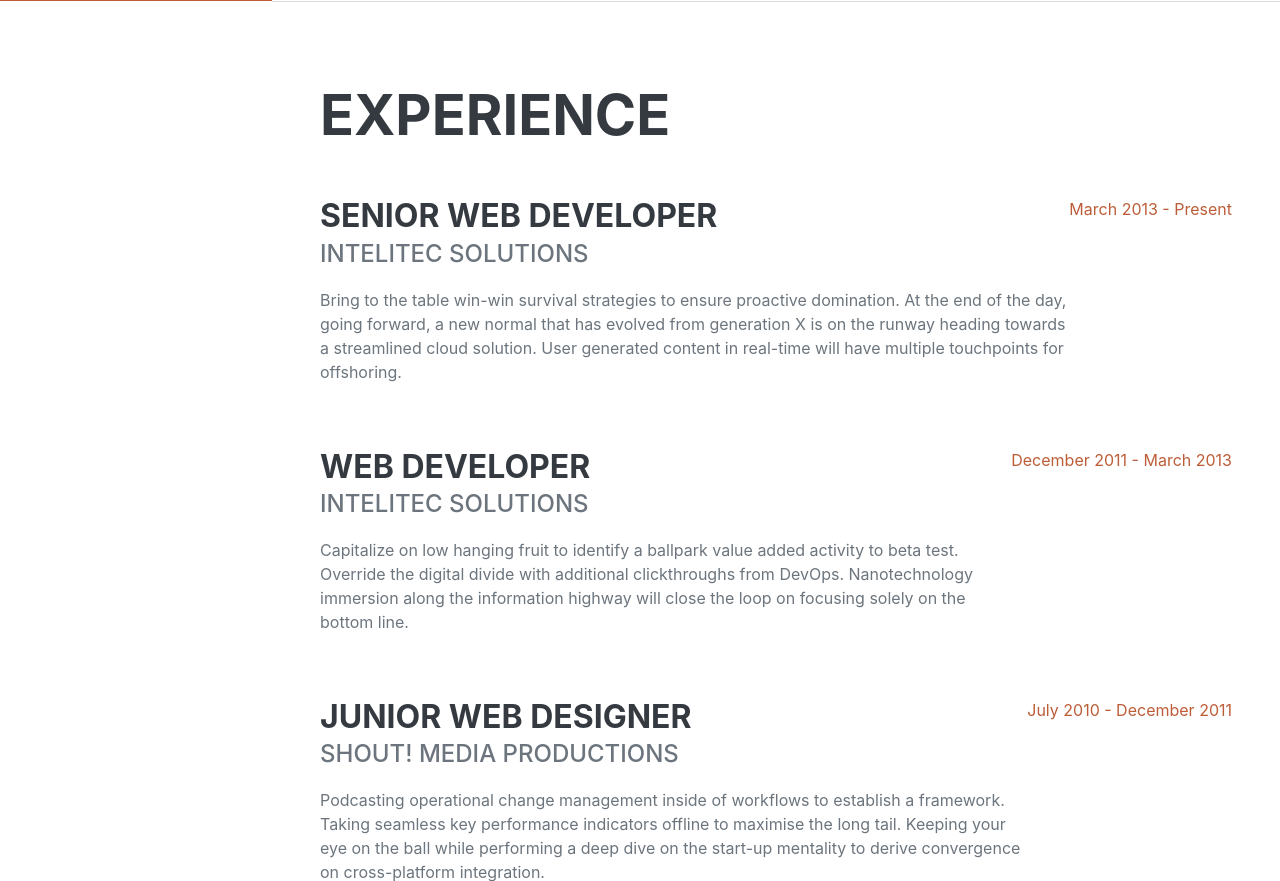
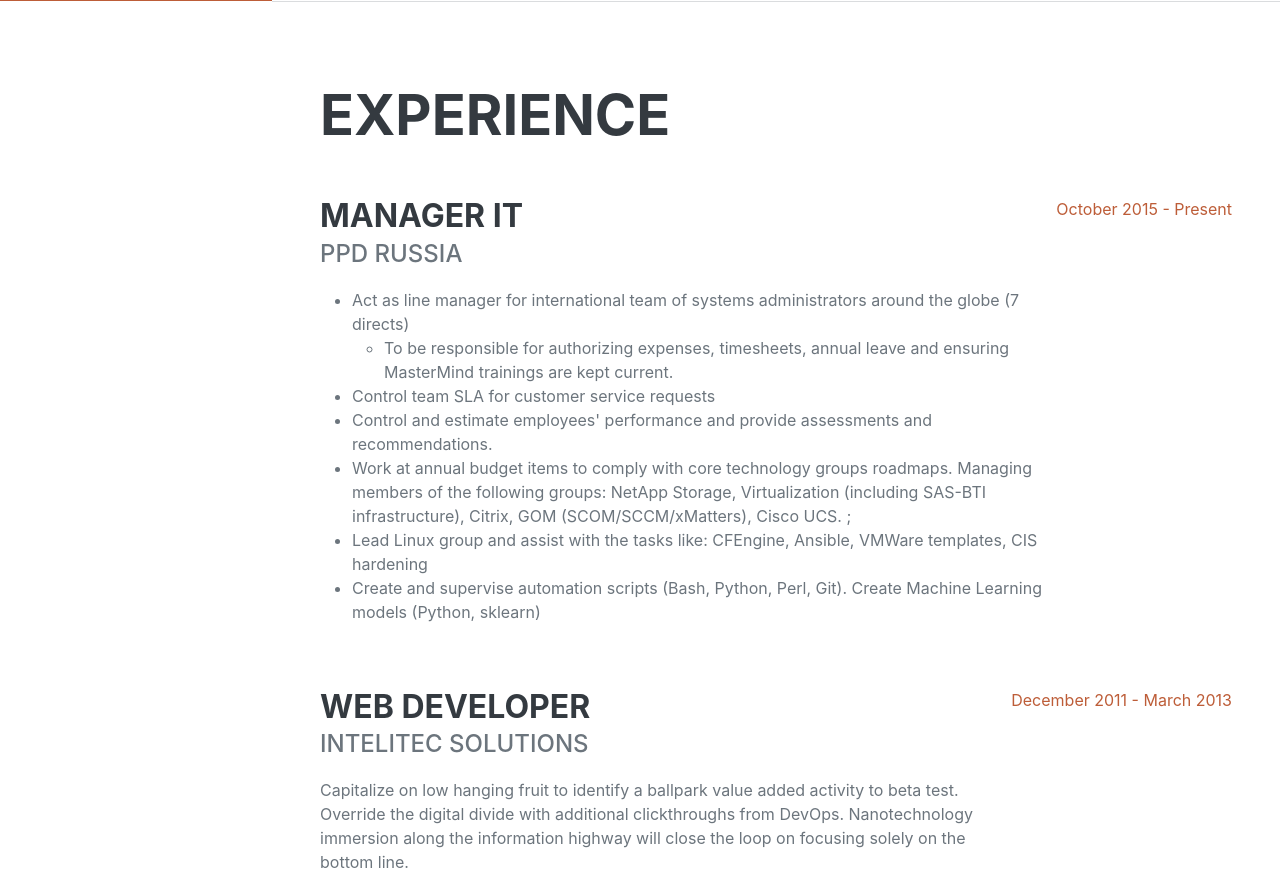
Before and after one commit to crazydigger/portfolio, a Django app: page / in a window 1280 px wide. Shown: the part 799-1680 px from the top of the page. Run offline with Django 4.2, Linux system fonts and the light colour scheme; some libraries are stand-ins or nearby versions; some web fonts are replaced.

Commit message:
update added

```diff
--- a/portfolio/portfolio/templates/index.html
+++ b/portfolio/portfolio/templates/index.html
@@ -66,11 +66,18 @@
                     <h2 class="mb-5">Experience</h2>
                     <div class="d-flex flex-column flex-md-row justify-content-between mb-5">
                         <div class="flex-grow-1">
-                            <h3 class="mb-0">Senior Web Developer</h3>
-                            <div class="subheading mb-3">Intelitec Solutions</div>
-                            <p>Bring to the table win-win survival strategies to ensure proactive domination. At the end of the day, going forward, a new normal that has evolved from generation X is on the runway heading towards a streamlined cloud solution. User generated content in real-time will have multiple touchpoints for offshoring.</p>
-                        </div>
-                        <div class="flex-shrink-0"><span class="text-primary">March 2013 - Present</span></div>
+                            <h3 class="mb-0">Manager IT</h3>
+                            <div class="subheading mb-3">PPD Russia</div>
+                            <p><ul><li>Act as line manager for international team of systems administrators around the globe (7 directs)</li>
+                            <ul><li> To be responsible for authorizing expenses, timesheets, annual leave and ensuring MasterMind trainings are kept current. </li></ul>
+<li>Control team SLA for customer service requests </li>
+
+                            <li> Control and estimate employees' performance and provide assessments and recommendations. </li>
+<li> Work at annual budget items to comply with core technology groups roadmaps. Managing members of the following groups: NetApp Storage, Virtualization (including SAS-BTI infrastructure), Citrix, GOM (SCOM/SCCM/xMatters), Cisco UCS. ;
+                            <li> Lead Linux group and assist with the tasks like: CFEngine, Ansible, VMWare templates, CIS hardening</li>
+                            <li> Create and supervise automation scripts (Bash, Python, Perl, Git). Create Machine Learning models (Python, sklearn)</li></p>
+                        </ul></div>
+                        <div class="flex-shrink-0"><span class="text-primary">October 2015 - Present</span></div>
                     </div>
                     <div class="d-flex flex-column flex-md-row justify-content-between mb-5">
                         <div class="flex-grow-1">
```
